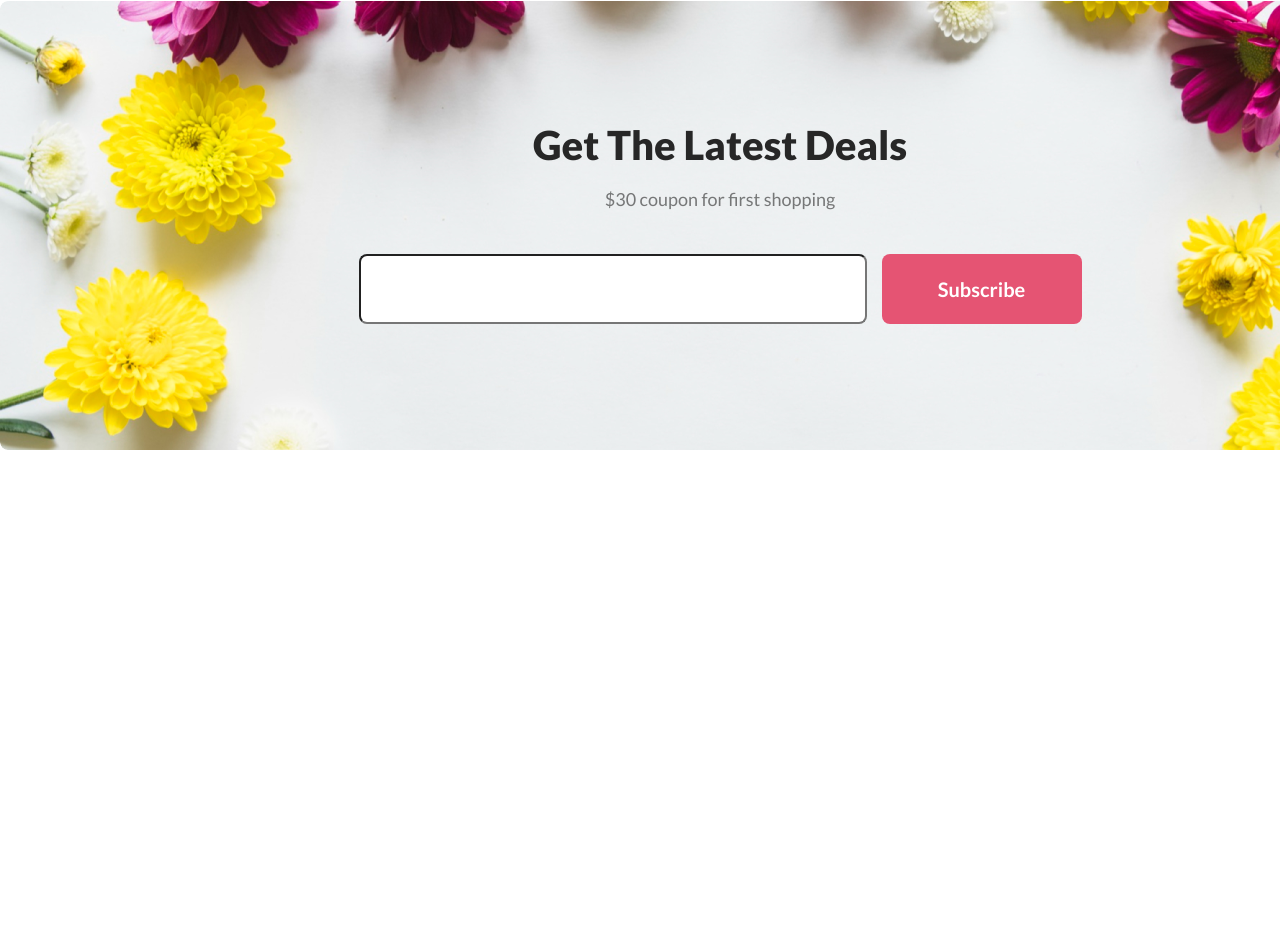
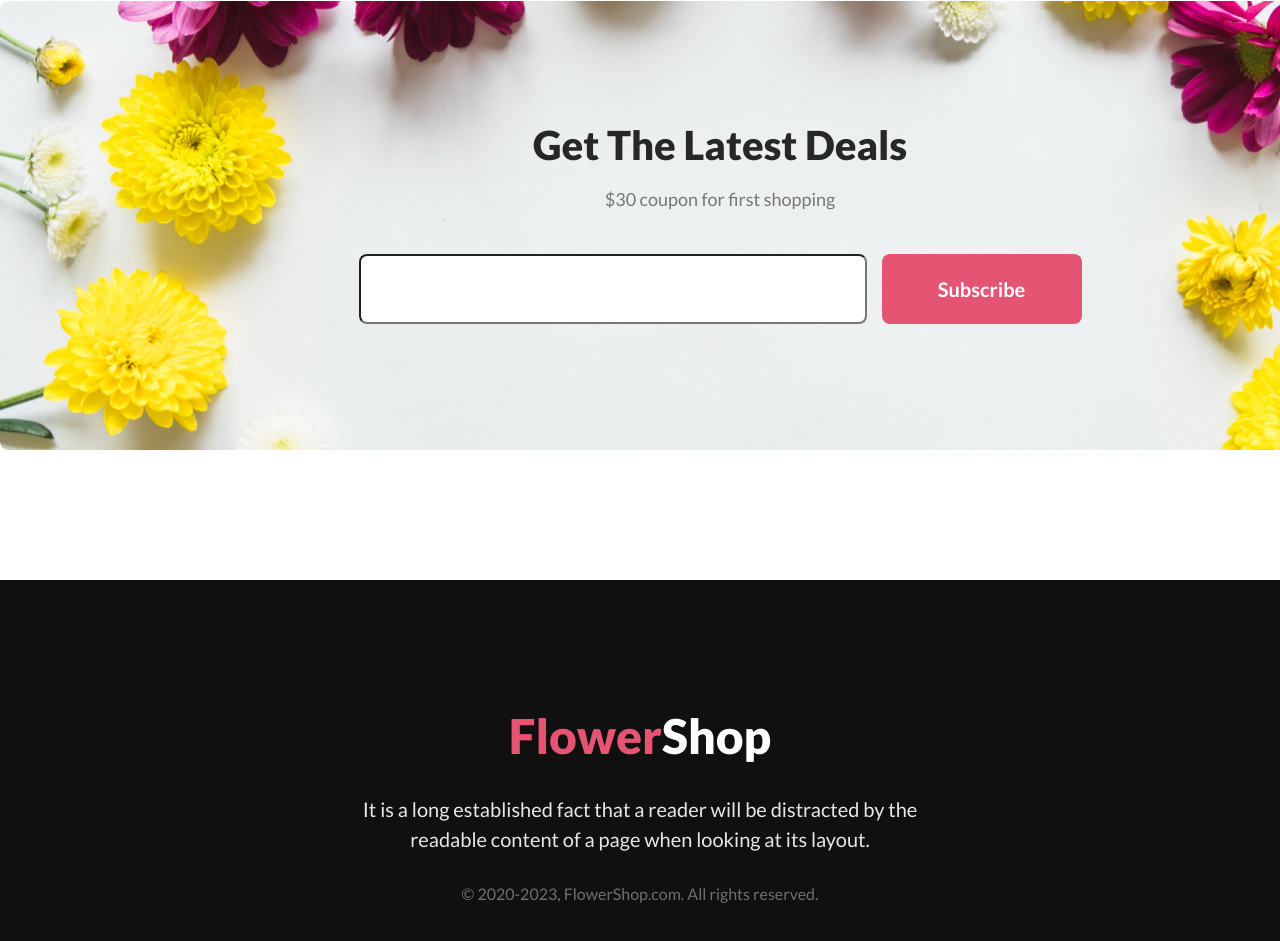
Before and after one commit to this-is-emon/online-flower-shop, a plain HTML site: page index.html in a window 1280 px wide. Shown: the part 3724-4665 px from the top of the page. Before the commit the page ends 4304 px from the top, so only its background shows below. Drawn offline with Linux system fonts and the light colour scheme.

Commit message:
'footer' section done

```diff
--- a/flowerShop.css
+++ b/flowerShop.css
@@ -262,3 +262,39 @@
   border-radius: 8px;
   background: #fff;
 }
+
+/**** --'footer' section styling-- ****/
+.footer {
+  height: 449px;
+  background: #111010;
+  display: flex;
+  flex-direction: column;
+  gap: 30px;
+  align-items: center;
+  justify-content: center;
+}
+.footer-title {
+  color: #e55473;
+  font-size: 48px;
+  font-weight: 800;
+}
+.shop {
+  color: #fff;
+}
+.footer-description {
+  width: 625px;
+  color: rgba(255, 255, 255, 0.9);
+  text-align: center;
+  font-size: 20px;
+  font-weight: 400;
+  line-height: 30px; /* 166.667% */
+}
+.copyright {
+  color: rgba(255, 255, 255, 0.4);
+  text-align: center;
+  font-family: Lato;
+  font-size: 16px;
+  font-style: normal;
+  font-weight: 400;
+  line-height: normal;
+}
--- a/index.html
+++ b/index.html
@@ -121,6 +121,10 @@
         </div>
       </section>
     </main>
-    <footer></footer>
+    <footer class="footer">
+      <h2 class="footer-title">Flower<span class="shop">Shop</span></h2>
+      <p class="footer-description">It is a long established fact that a reader will be distracted by the readable content of a page when looking at its layout.</p>
+      <div class="copyright">© 2020-2023, FlowerShop.com. All rights reserved.</div>
+    </footer>
   </body>
 </html>
```
